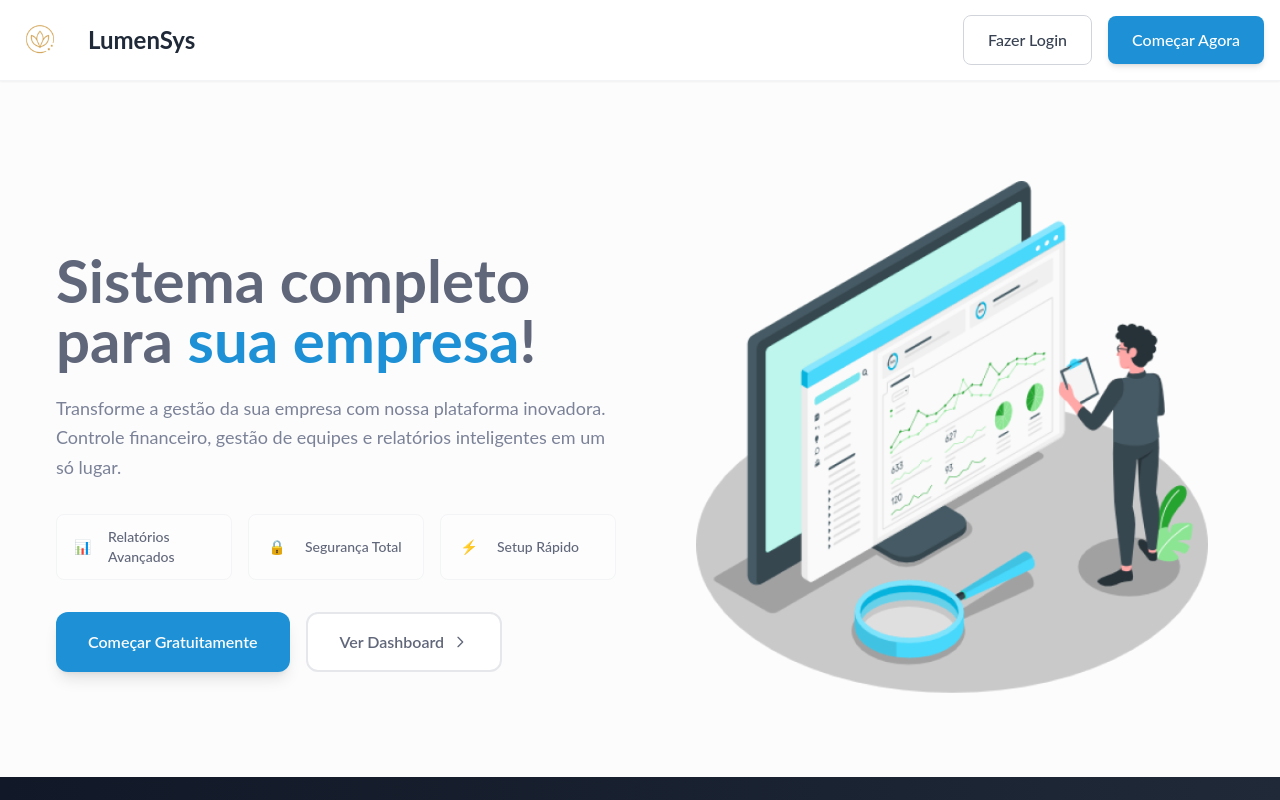
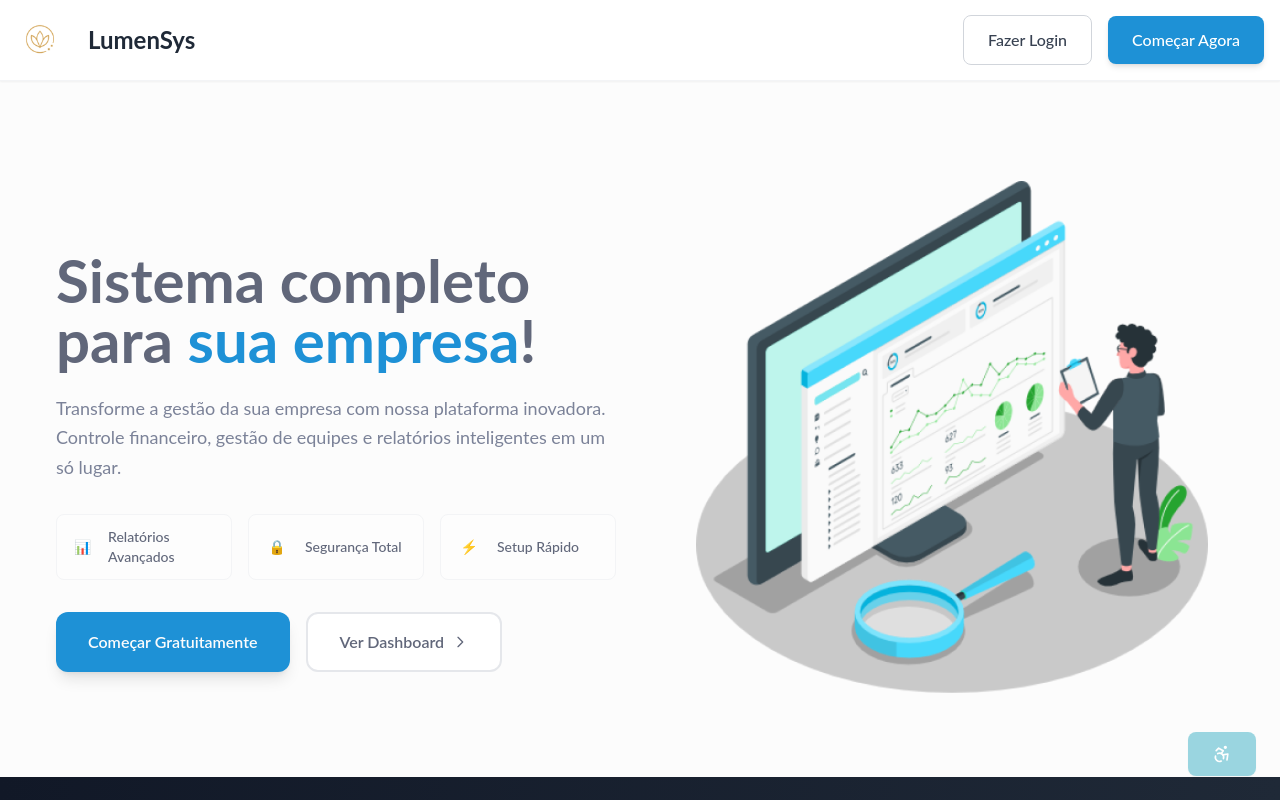
Before and after one commit to LumenSys/LumenSys-Frontend, a React (Vite) app in the folder frontend/: page / in a window 1280 px wide. Shown: the top 800 px of the page. Built offline with nearby package versions, Linux system fonts and the light colour scheme.

Commit message:
:sparkles: feat: AccessibilityPanel em todas as páginas

```diff
--- a/frontend/src/components/Layout/index.tsx
+++ b/frontend/src/components/Layout/index.tsx
@@ -3,6 +3,7 @@ import Header from "../Header/index";
 import Footer from "../Footer/index";
 import Sidebar from "../Sidebar/index";
 import Breadcrumb from "../Breadcrumb/index";
+import AccessibilityPanel from '../../components/AccessibilityPanel';
 
 export default function Layout() {
   const location = useLocation();
@@ -20,7 +21,9 @@ export default function Layout() {
           <Outlet />
         </main>
       </div>
-      <Footer/>
+      <Footer />
+      <AccessibilityPanel />
     </div>
+
   );
 }
```
